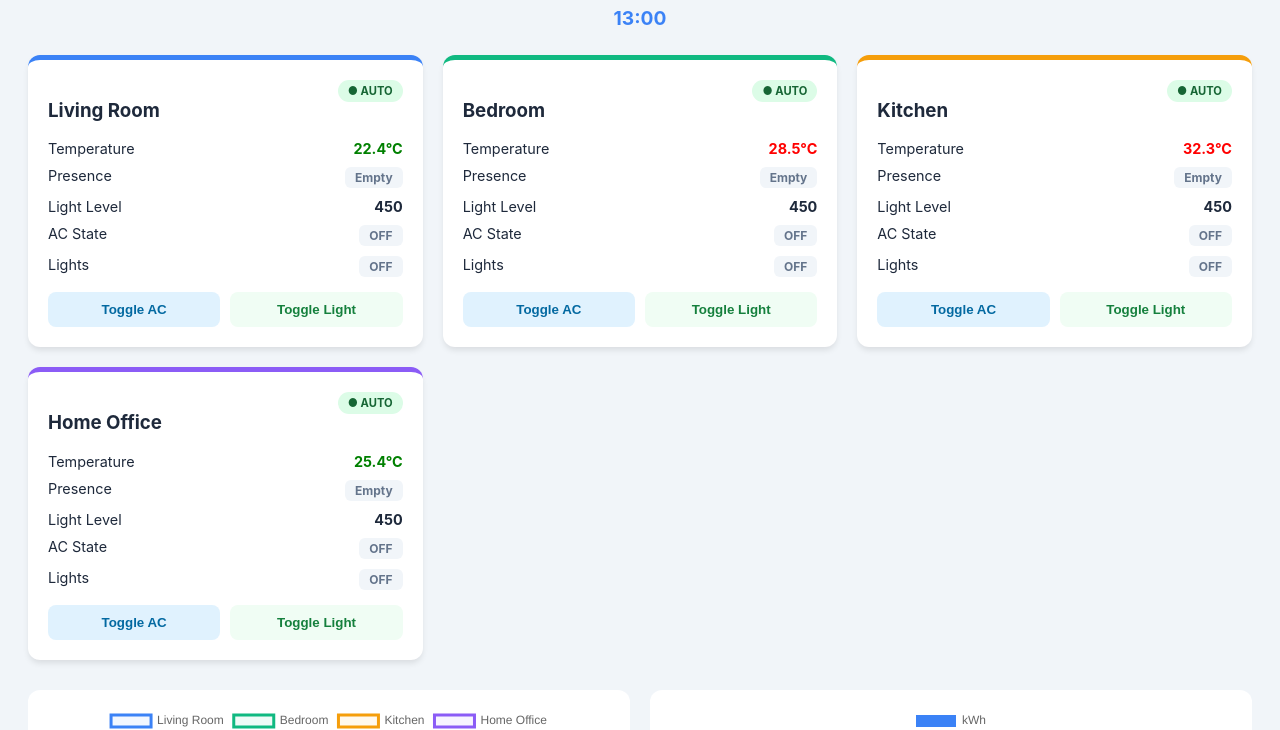
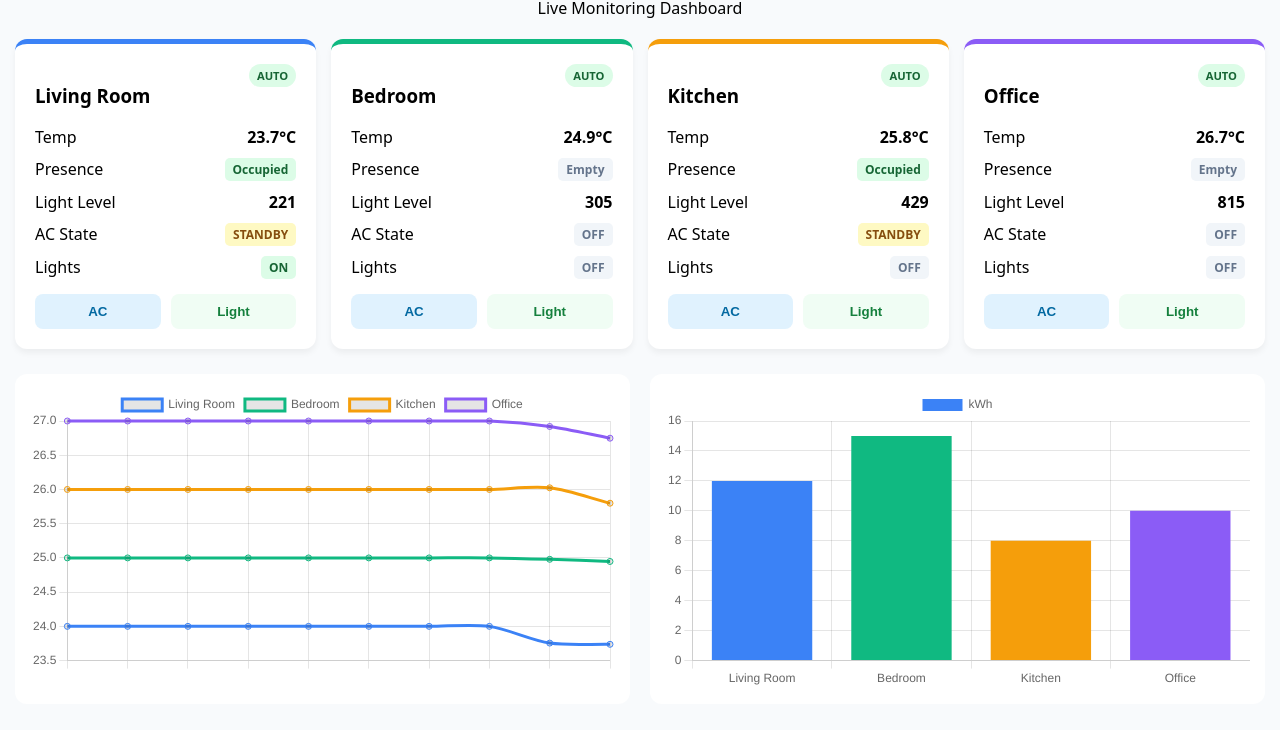
Before and after one commit to De-jola/CSC419, a plain HTML site: page index.html in a window 1280 px wide. Shown: the part 104-834 px from the top of the page. Drawn offline with nearby package versions, Linux system fonts and the light colour scheme.

Commit message:
Updates dashboard

```diff
--- a/index.html
+++ b/index.html
@@ -2,76 +2,70 @@
 <html lang="en">
   <head>
     <meta charset="UTF-8" />
-    <title>Smart Home Energy Dashboard</title>
+    <meta name="viewport" content="width=device-width, initial-scale=1.0" />
+    <title>Smart Home Dashboard</title>
     <script src="https://cdn.jsdelivr.net/npm/chart.js"></script>
     <style>
       :root {
-        --bg: #f1f5f9;
-        --card: #ffffff;
-        --room-0: #3b82f6;
-        --room-1: #10b981;
-        --room-2: #f59e0b;
-        --room-3: #8b5cf6;
+        --bg: #f8fafc;
+        --white: #ffffff;
+        --blue: #3b82f6;
+        --green: #10b981;
+        --orange: #f59e0b;
+        --purple: #8b5cf6;
       }
+
       body {
-        font-family: "Inter", sans-serif;
+        font-family: system-ui, sans-serif;
         background: var(--bg);
-        padding: 20px;
-        color: #1e293b;
+        margin: 0;
+        padding: 15px;
       }
       .header {
         text-align: center;
+        margin-bottom: 20px;
+      }
+
+      /* Responsive Grid */
+      .room-grid {
+        display: grid;
+        grid-template-columns: repeat(auto-fit, minmax(280px, 1fr));
+        gap: 15px;
         margin-bottom: 25px;
       }
-      .room-grid {
-        display: grid;
-        grid-template-columns: repeat(auto-fit, minmax(300px, 1fr));
-        gap: 20px;
-        margin-bottom: 30px;
-      }
+
       .card {
-        background: var(--card);
+        background: var(--white);
         border-radius: 12px;
         padding: 20px;
-        box-shadow: 0 4px 6px -1px rgba(0, 0, 0, 0.1);
-        position: relative;
+        box-shadow: 0 4px 6px rgba(0, 0, 0, 0.05);
+        border-top: 5px solid var(--blue);
       }
-      .card-0 {
-        border-top: 5px solid var(--room-0);
-      }
-      .card-1 {
-        border-top: 5px solid var(--room-1);
-      }
-      .card-2 {
-        border-top: 5px solid var(--room-2);
-      }
-      .card-3 {
-        border-top: 5px solid var(--room-3);
-      }
-      .mode-indicator {
+
+      .mode {
         float: right;
         font-size: 0.7rem;
-        padding: 4px 10px;
+        font-weight: bold;
+        padding: 4px 8px;
         border-radius: 20px;
-        font-weight: bold;
       }
-      .mode-auto {
+      .auto {
         background: #dcfce7;
         color: #166534;
       }
-      .mode-manual {
+      .manual {
         background: #fee2e2;
         color: #991b1b;
       }
+
       .stat {
         display: flex;
         justify-content: space-between;
         margin: 10px 0;
-        font-size: 0.9rem;
       }
       .pill {
-        padding: 3px 10px;
-        border-radius: 6px;
+        padding: 3px 8px;
+        border-radius: 5px;
         font-size: 0.75rem;
         font-weight: bold;
       }
@@ -90,6 +84,7 @@
         background: #fef9c3;
         color: #854d0e;
       }
+
       .controls {
         display: grid;
         grid-template-columns: 1fr 1fr;
@@ -102,7 +97,6 @@
         padding: 10px;
         border-radius: 8px;
         font-weight: bold;
-        transition: 0.2s;
       }
       .btn-ac {
         background: #e0f2fe;
@@ -112,85 +106,60 @@
         background: #f0fdf4;
         color: #15803d;
       }
-      .btn-resume {
+      .btn-res {
         grid-column: span 2;
-        background: #3b82f6;
+        background: var(--blue);
         color: white;
         margin-top: 5px;
       }
+
       .charts {
         display: grid;
-        grid-template-columns: 1fr 1fr;
+        grid-template-columns: repeat(auto-fit, minmax(300px, 1fr));
         gap: 20px;
       }
-      .chart-container {
+      .chart-box {
         background: white;
         padding: 15px;
         border-radius: 12px;
-        height: 320px;
+        height: 300px;
       }
     </style>
   </head>
   <body>
     <div class="header">
-      <h1>Smart Home Energy Management Dashboard</h1>
-      <p
-        id="clock"
-        style="font-weight: bold; font-size: 1.2rem; color: #3b82f6"
-      >
-        14:00
-      </p>
+      <h1>Smart Home Energy</h1>
+      <p>Live Monitoring Dashboard</p>
     </div>
 
     <div class="room-grid" id="room-grid"></div>
 
     <div class="charts">
-      <div class="chart-container"><canvas id="tempChart"></canvas></div>
-      <div class="chart-container"><canvas id="energyChart"></canvas></div>
+      <div class="chart-box"><canvas id="tempChart"></canvas></div>
+      <div class="chart-box"><canvas id="energyChart"></canvas></div>
     </div>
 
     <script>
-      const rooms = ["Living Room", "Bedroom", "Kitchen", "Home Office"];
-      const roomColors = ["#3b82f6", "#10b981", "#f59e0b", "#8b5cf6"];
-      const baseTemps = [22, 28, 32, 25]; // Different baselines to spread chart lines
-      let hour = 13;
+      const rooms = ["Living Room", "Bedroom", "Kitchen", "Office"];
+      const colors = ["#3b82f6", "#10b981", "#f59e0b", "#8b5cf6"];
 
+      // Initialize with simple Dummy Data
       const state = rooms.map((name, i) => ({
         name,
-        color: roomColors[i],
-        temp: baseTemps[i],
-        baseAmbient: baseTemps[i],
-        occupied: false,
-        light: 450,
+        color: colors[i],
+        temp: 24 + i, // Dummy temp
+        occupied: i % 2 === 0, // Alternate occupancy
+        light: 400 + i * 100, // Dummy light levels
         acState: "OFF",
         lightState: "OFF",
         isAuto: true,
-        history: Array(20).fill(baseTemps[i]),
+        history: Array(10).fill(24 + i),
       }));
 
-      function updatePhysics(r) {
-        // 1. Calculate the Target Ambient Temp based on time of day (Sine wave)
-        // Peak heat at 14:00 (2 PM)
-        const timeEffect = Math.sin(((hour - 8) * Math.PI) / 12) * 5;
-        const targetAmbient = r.baseAmbient + timeEffect;
+      function runLogic(r) {
+        if (!r.isAuto) return;
 
-        // 2. Apply AC Cooling or Natural Heating
-        if (r.acState === "COOLING") {
-          // AC is powerful: drops temp by 0.8 degrees per tick
-          if (r.temp > 16) r.temp -= 0.8;
-          else r.temp = 16; // Minimum floor
-        } else {
-          // Natural drift towards ambient if AC is off
-          if (r.temp < targetAmbient) r.temp += 0.2;
-          if (r.temp > targetAmbient) r.temp -= 0.1;
-        }
-
-        // Add tiny bit of jitter
-        r.temp += (Math.random() - 0.5) * 0.1;
-      }
-
-      function updateFSM(r) {
-        if (!r.isAuto) return;
+        // AC FSM Logic
         if (!r.occupied) r.acState = "OFF";
         else {
           if (r.acState === "OFF")
@@ -200,10 +169,11 @@
           else if (r.acState === "COOLING" && r.temp < 24)
             r.acState = "STANDBY";
         }
+        // Light FSM Logic
         r.lightState = r.occupied && r.light < 300 ? "ON" : "OFF";
       }
 
-      function toggleAppliance(idx, type) {
+      function toggle(idx, type) {
         const r = state[idx];
         r.isAuto = false;
         if (type === "ac") r.acState = r.acState === "OFF" ? "COOLING" : "OFF";
@@ -212,7 +182,7 @@
         render();
       }
 
-      function resumeAuto(idx) {
+      function resume(idx) {
         state[idx].isAuto = true;
         render();
       }
@@ -222,18 +192,18 @@
         grid.innerHTML = state
           .map(
             (r, i) => `
-            <div class="card card-${i}">
-                <div class="mode-indicator ${r.isAuto ? "mode-auto" : "mode-manual"}">${r.isAuto ? "● AUTO" : "● MANUAL"}</div>
+            <div class="card" style="border-top-color: ${r.color}">
+                <span class="mode ${r.isAuto ? "auto" : "manual"}">${r.isAuto ? "AUTO" : "MANUAL"}</span>
                 <h3>${r.name}</h3>
-                <div class="stat"><span>Temperature</span><b style="color:${r.temp > 27 ? "red" : "green"}">${r.temp.toFixed(1)}°C</b></div>
+                <div class="stat"><span>Temp</span><b>${r.temp.toFixed(1)}°C</b></div>
                 <div class="stat"><span>Presence</span><span class="pill ${r.occupied ? "Occupied" : "Empty"}">${r.occupied ? "Occupied" : "Empty"}</span></div>
-                <div class="stat"><span>Light Level</span><b>${Math.round(r.light)}</b></div>
+                <div class="stat"><span>Light Level</span><b>${r.light}</b></div>
                 <div class="stat"><span>AC State</span><span class="pill ${r.acState}">${r.acState}</span></div>
                 <div class="stat"><span>Lights</span><span class="pill ${r.lightState}">${r.lightState}</span></div>
                 <div class="controls">
-                    <button class="btn-ac" onclick="toggleAppliance(${i}, 'ac')">Toggle AC</button>
-                    <button class="btn-light" onclick="toggleAppliance(${i}, 'light')">Toggle Light</button>
-                    ${!r.isAuto ? `<button class="btn-resume" onclick="resumeAuto(${i})">↺ Resume Auto</button>` : ""}
+                    <button class="btn-ac" onclick="toggle(${i}, 'ac')">AC</button>
+                    <button class="btn-light" onclick="toggle(${i}, 'light')">Light</button>
+                    ${!r.isAuto ? `<button class="btn-res" onclick="resume(${i})">Resume Auto</button>` : ""}
                 </div>
             </div>
         `,
@@ -241,50 +211,42 @@
           .join("");
       }
 
+      // Chart Setup
       const tCtx = document.getElementById("tempChart").getContext("2d");
       const eCtx = document.getElementById("energyChart").getContext("2d");
       const tempChart = new Chart(tCtx, {
         type: "line",
         data: {
-          labels: Array(20).fill(""),
-          datasets: state.map((r, i) => ({
+          labels: Array(10).fill(""),
+          datasets: state.map((r) => ({
             label: r.name,
             data: r.history,
             borderColor: r.color,
-            backgroundColor: r.color + "11",
-            fill: true,
             tension: 0.3,
           })),
         },
-        options: {
-          maintainAspectRatio: false,
-          scales: { y: { min: 14, max: 40 } },
-        },
+        options: { maintainAspectRatio: false },
       });
-
       const energyChart = new Chart(eCtx, {
         type: "bar",
         data: {
           labels: rooms,
           datasets: [
-            {
-              label: "kWh",
-              data: [14, 22, 10, 15],
-              backgroundColor: roomColors,
-            },
+            { label: "kWh", data: [12, 15, 8, 10], backgroundColor: colors },
           ],
         },
         options: { maintainAspectRatio: false },
       });
 
+      // Simple Dummy Data Update Loop
       setInterval(() => {
-        hour = (hour + 0.1) % 24;
-        document.getElementById("clock").innerText =
-          `${Math.floor(hour).toString().padStart(2, "0")}:00`;
         state.forEach((r, i) => {
-          if (Math.random() > 0.98) r.occupied = !r.occupied;
-          updatePhysics(r);
-          updateFSM(r);
+          // Just slightly move dummy data for visual effect
+          r.temp += (Math.random() - 0.5) * 0.5;
+          r.light = Math.floor(Math.random() * 1000);
+          if (Math.random() > 0.95) r.occupied = !r.occupied;
+
+          runLogic(r);
           r.history.push(r.temp);
           r.history.shift();
           tempChart.data.datasets[i].data = r.history;
@@ -292,6 +254,7 @@
         tempChart.update("none");
         render();
       }, 2000);
+
       render();
     </script>
   </body>
```
